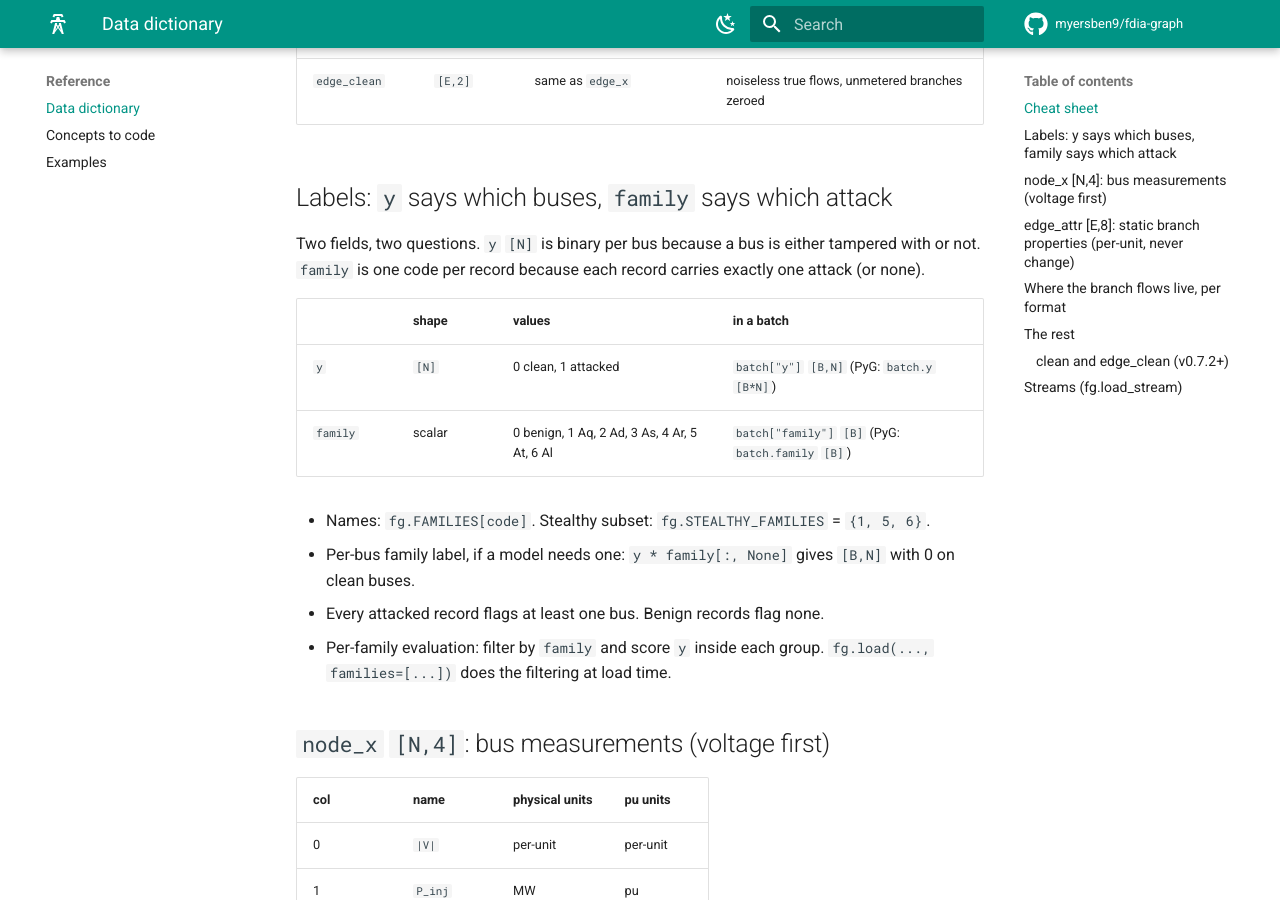
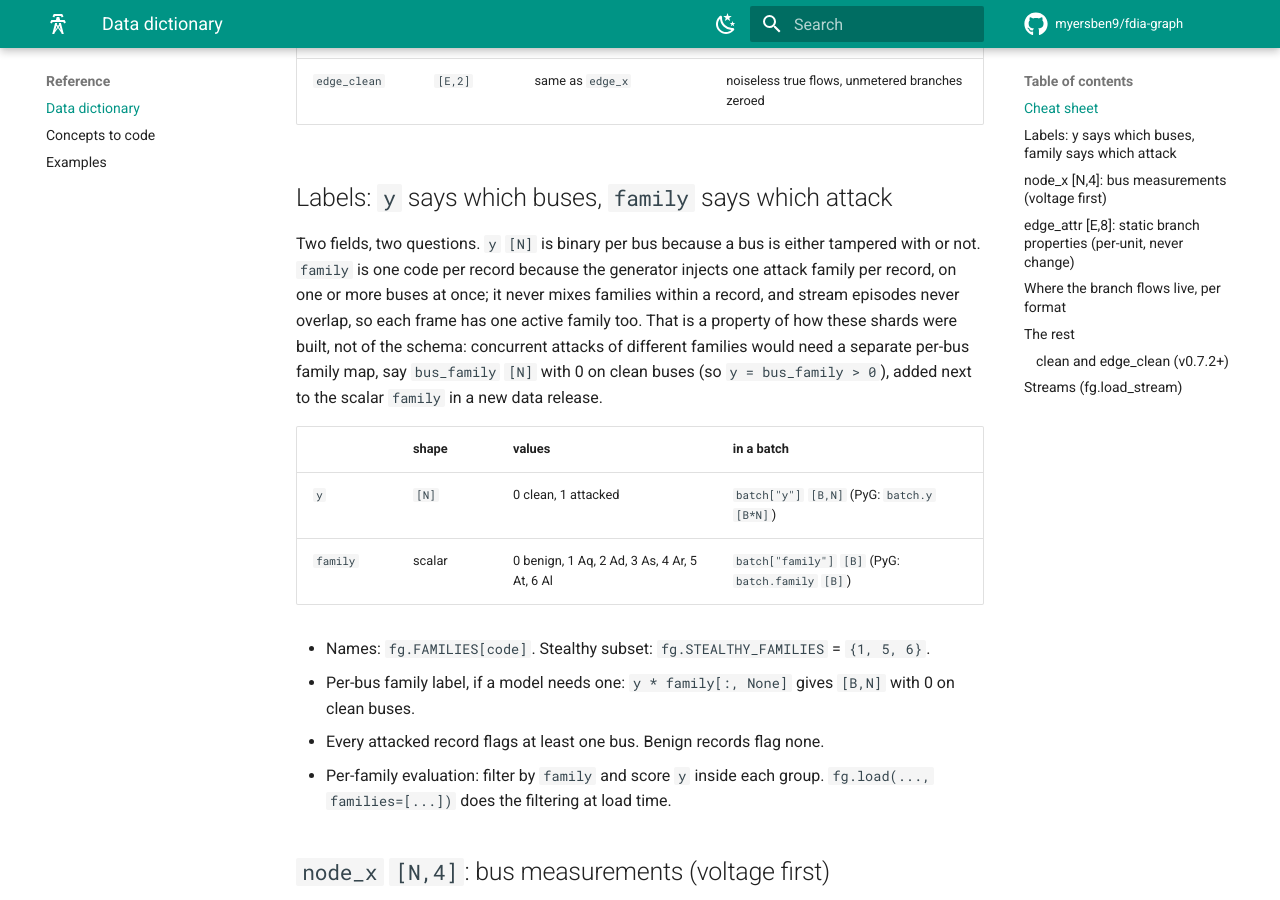
Before and after one commit to myersben9/fdia-graph, an MkDocs documentation site: the page built from docs/reference/DATA_DICTIONARY.md, in a window 1280 px wide and 900 px high, scrolled down 1063 px. Built offline with MkDocs 1.6.1 and Material for MkDocs 9.7.7, drawn with Linux system fonts in a browser that asks for light colours; comment, search, counter and statistics services are not loaded; some of the changed text lies outside the part shown.

Commit message:
Docs: family semantics are a generator property, not a schema limit (#56)
One family per record is how the shards were generated, not a schema rule; a per-bus bus_family map next to the scalar is the path for concurrent attacks. Includes the plural-agreement nit from #54.

```diff
--- a/docs/reference/DATA_DICTIONARY.md
+++ b/docs/reference/DATA_DICTIONARY.md
@@ -25,7 +25,12 @@
 ## Labels: `y` says which buses, `family` says which attack
 
 Two fields, two questions. `y` `[N]` is binary per bus because a bus is either tampered with or not.
-`family` is one code per record because each record carries exactly one attack (or none).
+`family` is one code per record because the generator injects one attack family per record, on one
+or more buses at once; it never mixes families within a record, and stream episodes never overlap,
+so each frame has one active family too. That is a property of how these shards were built, not of
+the schema: concurrent attacks of different families would need a separate per-bus family map, say
+`bus_family` `[N]` with 0 on clean buses (so `y = bus_family > 0`), added next to the scalar `family`
+in a new data release.
 
 | | shape | values | in a batch |
 |---|---|---|---|
```
Also changed, not shown: other parts of docs/reference/DATA_DICTIONARY.md (+1 -1 lines), README.md (+1 -1 lines).
